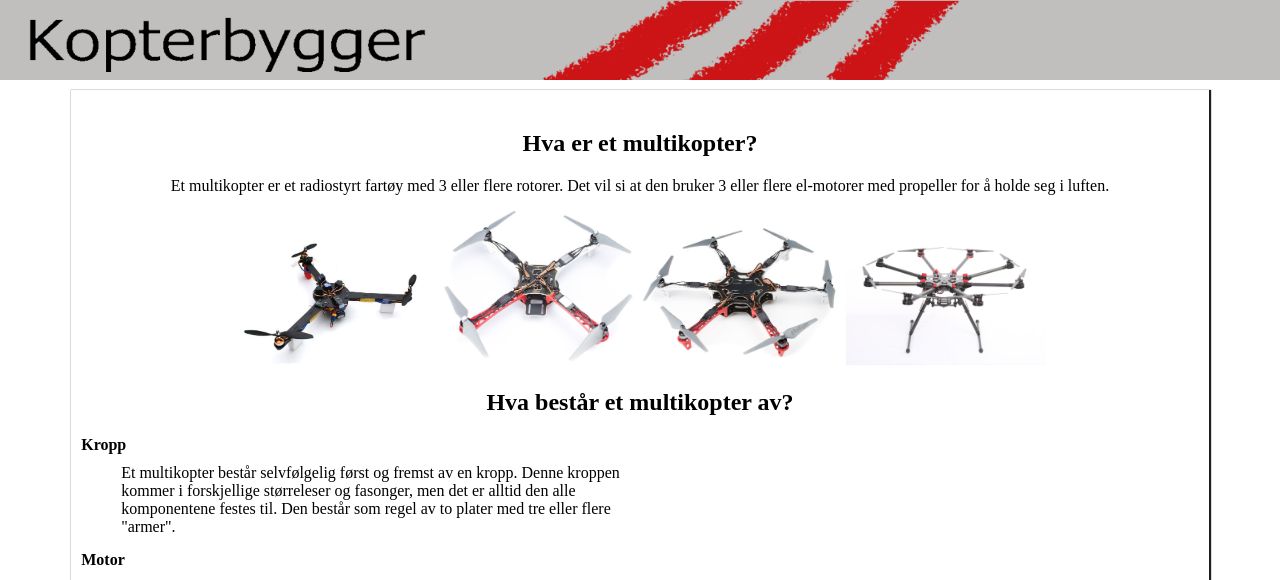
After one commit to VidyPie/Fantastic-Four, a PHP site: page /whatis.html in a window 1280 px wide. The commit adds this page. Shown: the top 580 px of the page. Run offline with PHP 8.4, Linux system fonts and the light colour scheme.

Commit message:
lagt til ei hjelpeside

```diff
--- a/MultikopterBygger/skjema.html
+++ b/MultikopterBygger/skjema.html
@@ -32,12 +32,14 @@ Fantastic Four
                         <input type="radio" name="videoopptak" value="gimbal">Ja, gyrostabilisert<br>
                         <input type="radio" name="videoopptak" value="nei">Nei<br>
                     </p>
+                    <b> Flygetid</b>
                     <p>
                         Hvor lenge/langt ønsker du å flyge?<br>
                         <input type="radio" name="airtime" required value="basic">Basic<br>
                         <input type="radio" name="airtime" value="tid">Vil flyge lenge<br>
                         <input type="radio" name="airtime" value="distanse">Vil flyge langt (1km++)<br>
                     </p>
+                    <b> GPS [?]</b>
                     <p>
                         Skal kontrollbrettet ha GPS?<br>
                         <input type="radio" name="gps" required value="ja">Ja<br>
--- a/MultikopterBygger/stylesheet.css
+++ b/MultikopterBygger/stylesheet.css
@@ -314,3 +314,21 @@ li {
     heigh: 500px;
     overflow-y: scroll;
 }
+
+#content p img {
+    width: 200px;
+}
+
+dl {
+    text-align: left;
+}
+
+dt {
+    font-weight: bold;
+    margin-top: 15px;
+    margin-bottom: 10px;
+}
+
+dd {
+    width: 500px;
+}
--- /dev/null
+++ b/MultikopterBygger/whatis.html
@@ -0,0 +1,88 @@
+<!DOCTYPE html>
+<!--
+Fantastic Four
+-->
+<html>
+    <head>
+        <title>
+            Kopterbygger
+        </title>
+        <meta charset="UTF-8">
+        <meta name="viewport" content="width=device-width">
+        <link rel="stylesheet" type="text/css" href="stylesheet.css">
+
+    </head>
+    <body>
+
+        <div id="banner">
+            <a href=index.html>
+                <img class="banner" src="main_styling/banner.png" alt ="Kopterbygger">
+            </a>
+            <a href=index.html>
+                <img class="extension" src="main_styling/bannerext.png" alt="graybox">
+            </a>
+        </div>
+        <div id="wrapper">
+            <div id="content">
+                <h2>Hva er et multikopter?</h2>
+                <p>
+                    Et multikopter er et radiostyrt fartøy med 3 eller flere rotorer.
+                    Det vil si at den bruker 3 eller flere el-motorer med propeller for å holde seg i luften.<br>
+                    <img class="copterimg" src="main_styling/tri.jpg" width="500" alt="tricopter">
+                    <img class="copterimg" src="main_styling/fl_quad.jpg" width="500" alt="quadcopter">
+                    <img class="copterimg" src="main_styling/fl_hex.jpg" width="500" alt="hexacopter">
+                    <img class="copterimg" src="main_styling/dji_octo.jpg" width="500" alt="octocopter">
+                </p>
+                <h2>Hva består et multikopter av?</h2>
+                <dl>
+                    <dt>Kropp</dt>
+                    <dd>
+                        Et multikopter består selvfølgelig først og fremst av en kropp.
+                        Denne kroppen kommer i forskjellige størreleser og fasonger, men
+                        det er alltid den alle komponentene festes til. Den består som regel
+                        av to plater med tre eller flere "armer".
+                    </dd>
+                    <dt>Motor</dt>
+                    <dd>
+                        Motorene er små elektriske motorer som skal rotere propellene.
+                        <img class="partimg" width="200" src="main_styling/motor.jpg" alt="motor">
+                    </dd>
+                    <dt>ESC</dt>
+                    <dd>
+                        ESCene er regulatorer som varierer spenningen som leveres til motoren,
+                        basert på et signal fra kontrollbrettet, for å kunne regulere hvor fort
+                        motoren spinner.
+                        <img class="partimg" width="200" src="main_styling/esc.jpg" alt="motor">
+                    </dd>
+                    <dt>Propell</dt>
+                    <dd>
+                        Propellen dytter luft når den roteres. Dette brukes til å løfte fartøyet
+                        opp i luften. Til hurtigere den spinner, til større kraft dytter den.
+                        <img class="partimg" width="200" src="main_styling/propell.jpg" alt="motor">
+                    </dd>
+                    <dt>Radiomottaker</dt>
+                    <dd>
+                        Radiomottakeren tar i mot signalene fra fjernkontrollen og sender de videre
+                        til kontrollbrettet.
+                        <img class="partimg" width="200" src="main_styling/mottaker.jpg" alt="motor">
+                    </dd>
+                    <dt>Kontrollbrett</dt>
+                    <dd>
+                        Kontrollbrettet er hovedenheten til fartøyet. Den tar i mot signalet fra
+                        mottaker og regulerer hastigheten til hver enkelt motor for å gi ønsket reaksjon.
+                        Kontrollbrett kan ha en rekke tilleggsfunksjoner som GPS og telemetri. Det vil
+                        si at man har mulighet til posisjonering vha GPS: dersom man slipper alle stikker på
+                        kontrollen vil fartøyet stoppe og holde posisjon.
+                        <img class="partimg" width="200" src="main_styling/kontrollbrett.jpg" alt="motor">
+                    </dd>
+                    <dt>Batteri</dt>
+                    <dd>
+                        Strømforsyning
+                        <img class="partimg" width="200" src="main_styling/batteri.jpg" alt="motor">
+                    </dd>
+                </dl>
+
+            </div>
+        </div>
+    </body>
+</html>
```
Also changed, not shown: MultikopterBygger/editPkg.php (+8 -11 lines).
